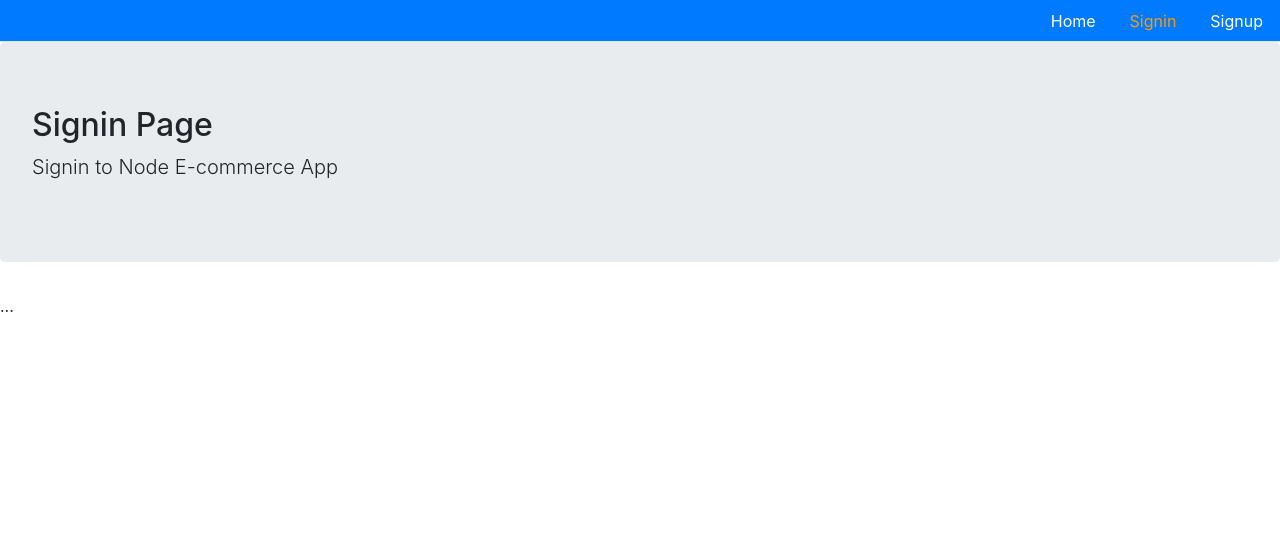
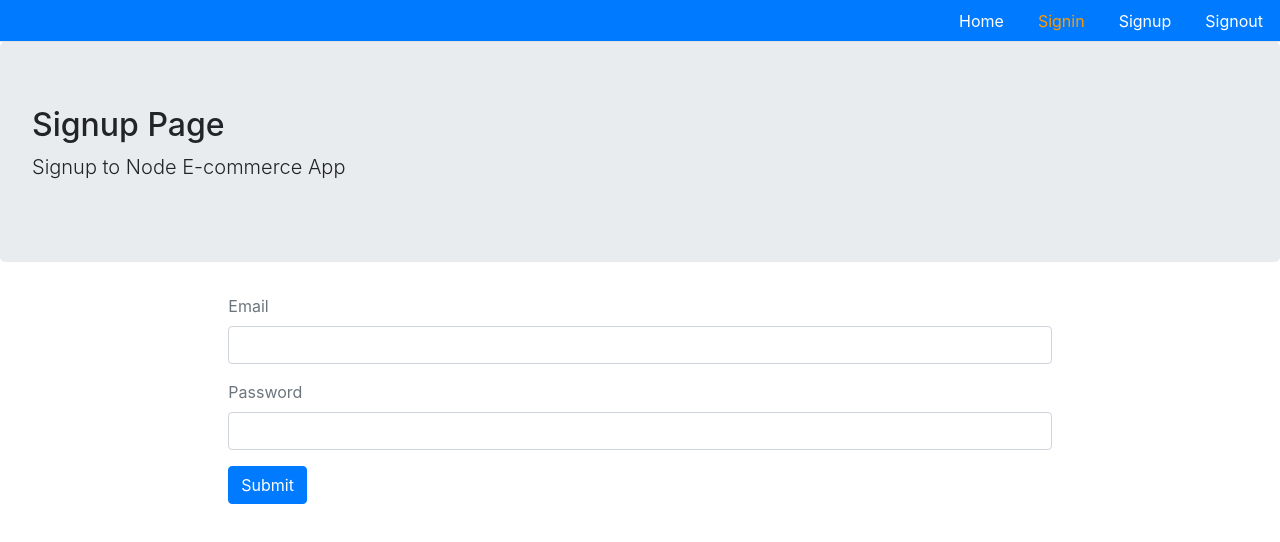
Before and after one commit to AdrianD94/mern_ecommerce, a React (Create React App) app in the folder storefront/: page /signin in a window 1280 px wide. Shown: the top 542 px of the page. Built offline with nearby package versions, Linux system fonts and the light colour scheme; no server answers.

Commit message:
added signout

```diff
--- /dev/null
+++ b/storefront/config.js
@@ -0,0 +1 @@
+export const API = process.env.REACT_APP_API_URL;
--- /dev/null
+++ b/storefront/src/auth/index.js
@@ -0,0 +1,53 @@
+import { API } from '../config';
+export const signup = user => {
+  return fetch(`${API}/signup`, {
+    method: 'POST',
+    headers: {
+      Accept: 'application/json',
+      'Content-Type': 'application/json'
+    },
+    body: JSON.stringify(user)
+  })
+    .then(response => {
+      return response.json();
+    })
+    .catch(err => {
+      console.log(err);
+    });
+};
+export const signin = user => {
+  console.log(user);
+  return fetch(`${API}/signin`, {
+    method: 'POST',
+    headers: {
+      Accept: 'application/json',
+      'Content-Type': 'application/json'
+    },
+    body: JSON.stringify(user)
+  })
+    .then(response => {
+      return response.json();
+    })
+    .catch(err => {
+      console.log(err);
+    });
+};
+
+export const authenticate = (data, next) => {
+  if (typeof window !== 'undefined') {
+    localStorage.setItem('jwt', JSON.stringify(data));
+    next();
+  }
+};
+
+export const signout = next => {
+  if (typeof window !== 'undefined') {
+    localStorage.removeItem('jwt');
+    next();
+    return fetch(`${API}/signout`, {
+      method: 'GET'
+    })
+      .then(response => console.log('signout', response))
+      .catch(err => console.log(err));
+  }
+};
--- a/storefront/src/components/share/Menu.js
+++ b/storefront/src/components/share/Menu.js
@@ -1,5 +1,6 @@
 import React from "react";
 import { Link, withRouter } from "react-router-dom";
+import { signout } from "../../auth";
 
 const isActive = (history, path) => {
   if (history.location.pathname === path) {
@@ -29,6 +30,13 @@
             Signup
           </Link>
         </li>
+        <li className="nav-item">
+          <span className="nav-link" style={{cursor:'pointer',color:'#ffffff'}} onClick={()=>signout(()=>{
+            history.push('/');
+          })}>
+            Signout
+          </span>
+        </li>
       </ul>
     </div>
   );
--- a/storefront/src/components/user/Signin.js
+++ b/storefront/src/components/user/Signin.js
@@ -1,9 +1,99 @@
-import React from "react";
-import Layout from "../share/Layout";
+import React, { useState } from 'react';
+import Layout from '../share/Layout';
+import { signin, authenticate } from '../../auth/';
+import { Redirect } from 'react-router-dom';
 
 const Signin = () => {
+  const [values, setValues] = useState({
+    email: '',
+    password: '',
+    error: '',
+    loading: false,
+    redirectToReferrer: false
+  });
+
+  const { email, password, loading, error, redirectToReferrer } = values;
+  const handleChange = name => event => {
+    setValues({ ...values, loading: false, [name]: event.target.value });
+  };
+
+  const clickSubmit = event => {
+    event.preventDefault();
+    setValues({ ...values, error: false, loading: true });
+    signin({ email, password }).then(data => {
+      if (data.error) {
+        setValues({ ...values, error: data.error, loading: false });
+      } else {
+        authenticate(data, () => {
+          setValues({
+            ...values,
+            redirectToReferrer: true
+          });
+        });
+      }
+    });
+  };
+
+  const signInForm = () => (
+    <form>
+      <div className='form-group'>
+        <label className='text-muted'>Email</label>
+        <input
+          onChange={handleChange('email')}
+          type='email'
+          className='form-control'
+          value={email}
+        />
+      </div>
+
+      <div className='form-group'>
+        <label className='text-muted'>Password</label>
+        <input
+          onChange={handleChange('password')}
+          type='password'
+          className='form-control'
+          value={password}
+        />
+      </div>
+      <button onClick={clickSubmit} className='btn btn-primary'>
+        Submit
+      </button>
+    </form>
+  );
+
+  const showError = () => (
+    <div
+      className='alert alert-danger'
+      style={{ display: error ? '' : 'none' }}
+    >
+      {error}
+    </div>
+  );
+
+  const showLoading = () =>
+    loading && (
+      <div className='alert alert-info'>
+        <h2>Loading</h2>
+      </div>
+    );
+
+  const redirectUser = () => {
+    if (redirectToReferrer) {
+      return <Redirect to='/' />;
+    }
+  };
+
   return (
-    <Layout title="Signin Page" description="Signin to Node E-commerce App">...</Layout>
+    <Layout
+      title='Signup Page'
+      description='Signup to Node E-commerce App'
+      className='container col-md-8 offset-md-2'
+    >
+      {showLoading()}
+      {showError()}
+      {signInForm()}
+      {redirectUser()}
+    </Layout>
   );
 };
 
--- a/storefront/src/components/user/Signup.js
+++ b/storefront/src/components/user/Signup.js
@@ -1,14 +1,14 @@
-import React, { useState } from "react";
-import Layout from "../share/Layout";
-import { API } from "../../config";
-import { Link } from "react-router-dom";
+import React, { useState } from 'react';
+import Layout from '../share/Layout';
+import {signup} from '../../auth/'
+import { Link } from 'react-router-dom';
 
 const Signup = () => {
   const [values, setValues] = useState({
-    name: "",
-    email: "",
-    password: "",
-    error: "",
+    name: '',
+    email: '',
+    password: '',
+    error: '',
     success: false
   });
 
@@ -21,70 +21,56 @@
     event.preventDefault();
     setValues({ ...values, error: false });
     signup({ name, email, password }).then(data => {
+      console.log(data);
       if (data.error) {
         setValues({ ...values, error: data.error, success: false });
       } else {
         setValues({
           ...values,
-          name: "",
-          email: "",
-          password: "",
-          error: "",
+          name: '',
+          email: '',
+          password: '',
+          error: '',
           success: true
         });
       }
     });
   };
 
-  const signup = user => {
-    return fetch(`${API}/signup`, {
-      method: "POST",
-      headers: {
-        Accept: "application/json",
-        "Content-Type": "application/json"
-      },
-      body: JSON.stringify(user)
-    })
-      .then(response => {
-        return response.json();
-      })
-      .catch(err => {
-        console.log(err);
-      });
-  };
+
 
   const signUpForm = () => (
     <form>
-      <div className="form-group">
-        <label className="text-muted">Name</label>
+      <div className='form-group'>
+        <label className='text-muted'>Name</label>
         <input
-          onChange={handleChange("name")}
-          type="text"
-          className="form-control"
+          onChange={handleChange('name')}
+          type='text'
+          className='form-control'
           value={name}
         />
       </div>
 
-      <div className="form-group">
-        <label className="text-muted">Email</label>
+      <div className='form-group'>
+        <label className='text-muted'>Email</label>
         <input
-          onChange={handleChange("email")}
-          type="email"
-          className="form-control"
+          onChange={handleChange('email')}
+          type='email'
+          className='form-control'
           value={email}
         />
       </div>
 
-      <div className="form-group">
-        <label className="text-muted">Password</label>
+      <div className='form-group'>
+        <label className='text-muted'>Password</label>
         <input
-          onChange={handleChange("password")}
-          type="password"
-          className="form-control"
+          onChange={handleChange('password')}
+          type='password'
+          className='form-control'
           value={password}
         />
       </div>
-      <button onClick={clickSubmit} className="btn btn-primary">
+      <button onClick={clickSubmit} className='btn btn-primary'>
         Submit
       </button>
     </form>
@@ -92,8 +78,8 @@
 
   const showError = () => (
     <div
-      className="alert alert-danger"
-      style={{ display: error ? "" : "none" }}
+      className='alert alert-danger'
+      style={{ display: error ? '' : 'none' }}
     >
       {error}
     </div>
@@ -101,18 +87,18 @@
 
   const showSuccess = () => (
     <div
-      className="alert alert-info"
-      style={{ display: success ? "" : "none" }}
+      className='alert alert-info'
+      style={{ display: success ? '' : 'none' }}
     >
-      New account created.Please <Link to="/signin">Signin</Link>
+      New account created.Please <Link to='/signin'>Signin</Link>
     </div>
   );
 
   return (
     <Layout
-      title="Signup Page"
-      description="Signup to Node E-commerce App"
-      className="container col-md-8 offset-md-2"
+      title='Signup Page'
+      description='Signup to Node E-commerce App'
+      className='container col-md-8 offset-md-2'
     >
       {showSuccess()}
       {showError()}
```
Also changed, not shown: 1 other file (tests, documents, lock files or other folders).
